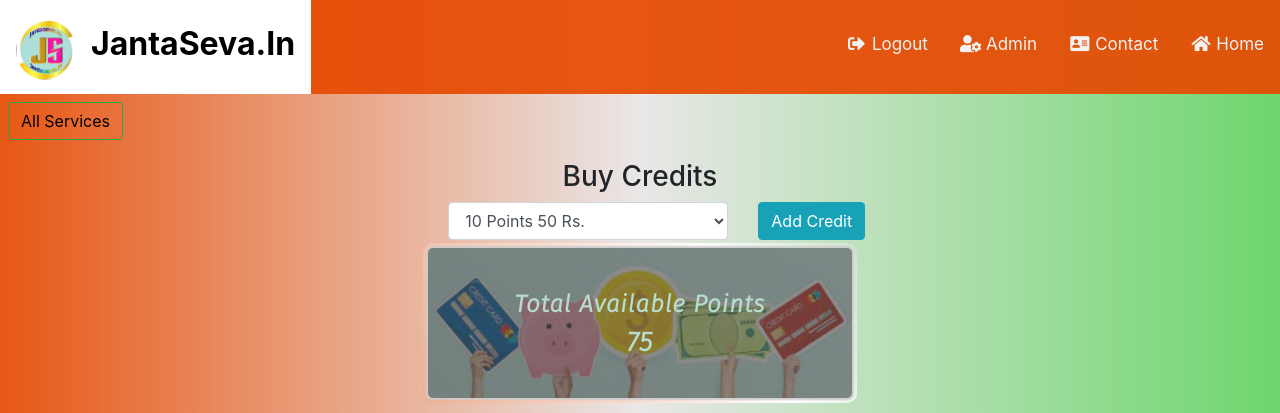
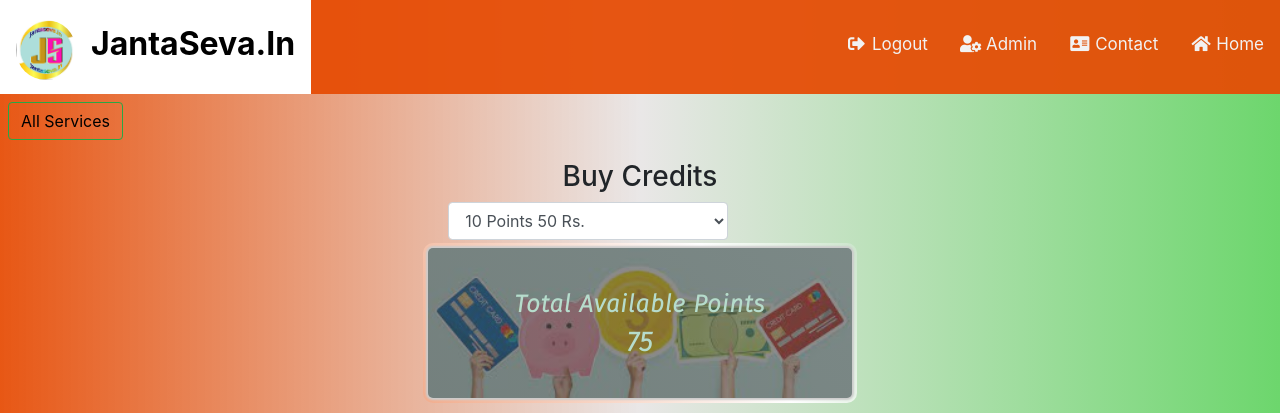
Before and after one commit to vikash8507/print-project, a Django app: page /dashboard/ in a window 1280 px wide. Shown: the top 413 px of the page. Run offline with Django 3.2, Linux system fonts and the light colour scheme; a user stored in the database is signed in; data comes from the database, SQL or seed files in the repository.

Commit message:
desabled add payment

```diff
--- a/main/templates/main/dashboard.html
+++ b/main/templates/main/dashboard.html
@@ -26,7 +26,7 @@
             </select>
           </div>
           <div class="col">
-            <input type="submit" class="btn btn-info" value="Add Credit">
+            <!-- <input type="submit" class="btn btn-info" value="Add Credit"> -->
           </div>
         </div>
       </form>
```
